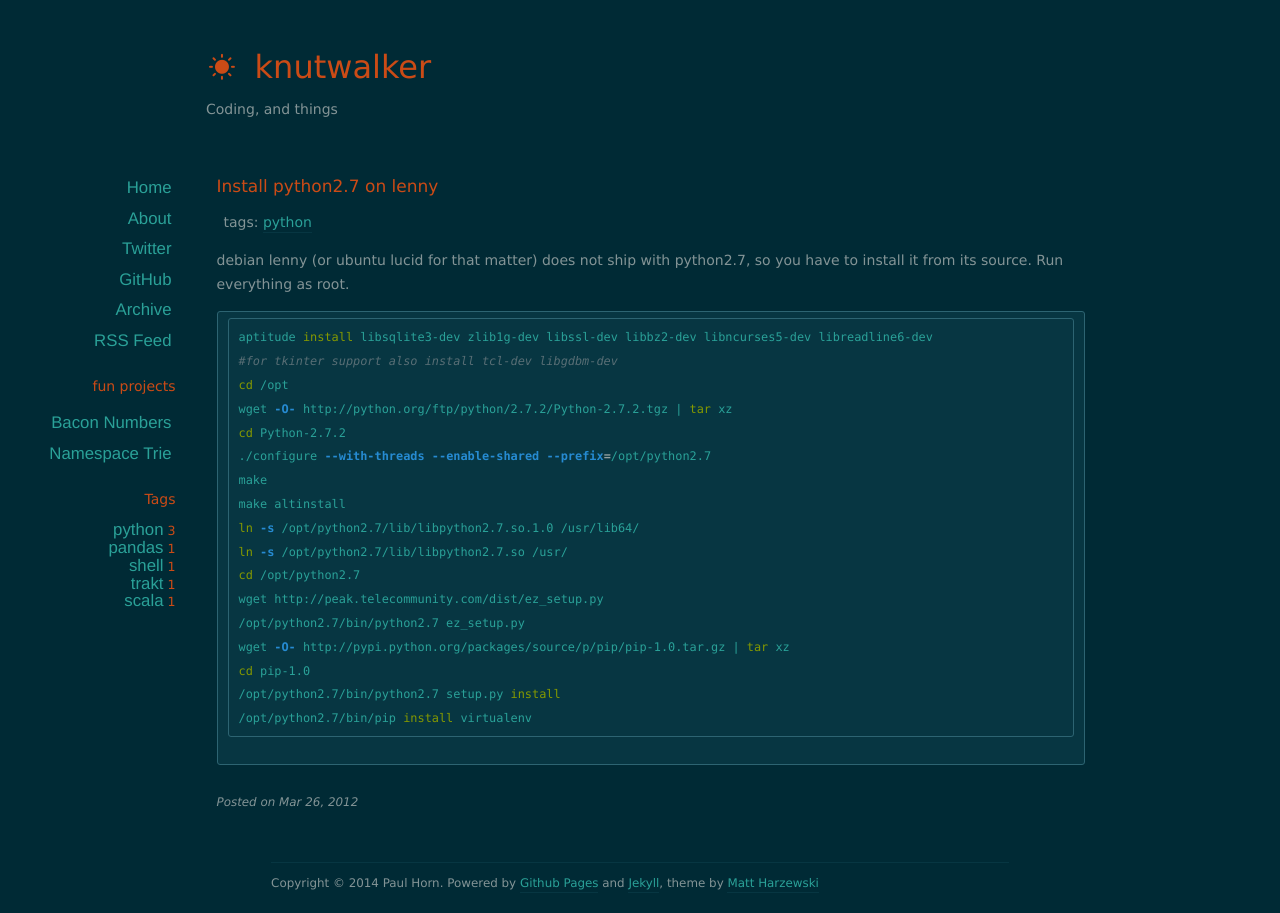
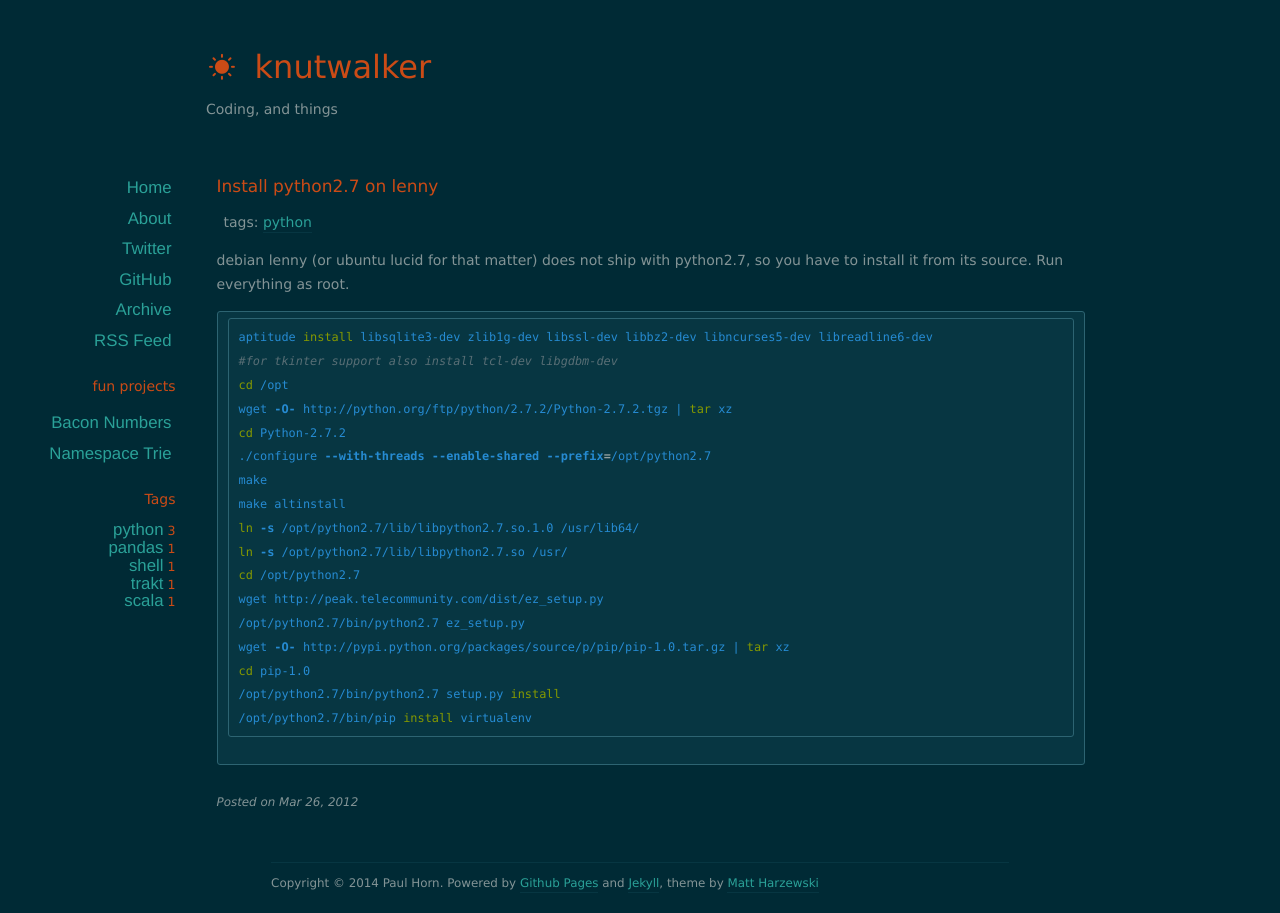
Before and after one commit to knutwalker/knutwalker.github.io, a Jekyll site: the page built from _posts/2012-03-26-install-python27-on-lenny.md, in a window 1280 px wide. Built offline with Jekyll 4.4.1, drawn with Linux system fonts in a browser that asks for light colours; nearby versions of some CDN libraries; Markdown is read by kramdown in place of the engine named in the settings.

Commit message:
Better <code> color

```diff
--- a/assets/css/colors-dark.css
+++ b/assets/css/colors-dark.css
@@ -48,7 +48,7 @@ blockquote {
 }
 
 code {
-  color: #2aa198;
+  color: #268bd2;
 }
 
 #header .description {
```
